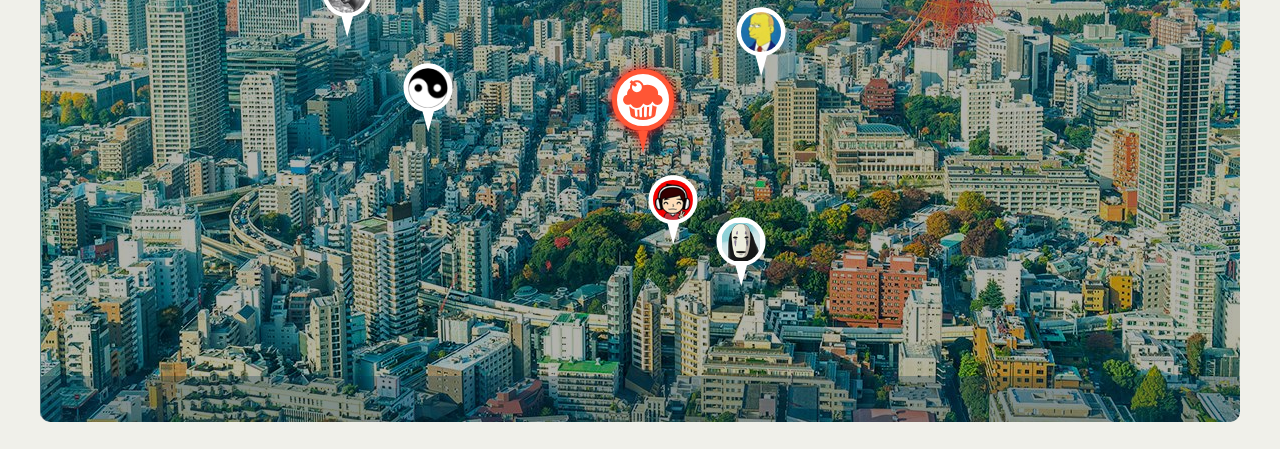
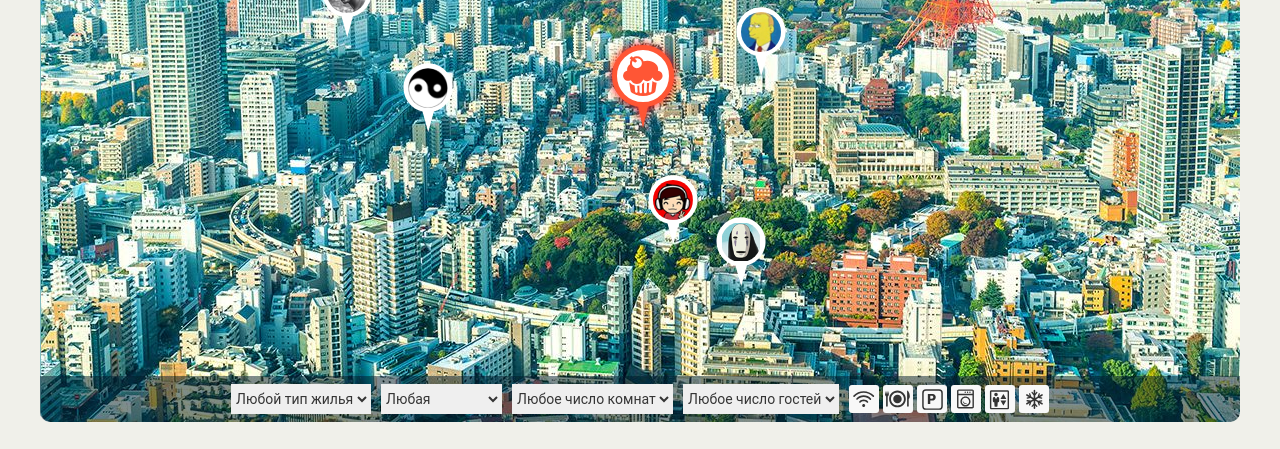
Before and after one commit to VolokhovOleg/36491-keksobooking, a website: page index.html in a window 1280 px wide. Both pictures are taken after a click on the button "Поставь меня куда-нибудь". Shown: the part 328-777 px from the top of the page. Drawn offline with Linux system fonts and the light colour scheme; files whose address does not match are found by name.

Commit message:
Правка#2

```diff
--- a/css/style.css
+++ b/css/style.css
@@ -1216,7 +1216,3 @@ fieldset {
       -ms-transform: translateX(-50%);
           transform: translateX(-50%);
 }
-
-.hide-js {
-  display: none;
-}
--- a/index.html
+++ b/index.html
@@ -23,7 +23,7 @@
 
         <button class="map__pin map__pin--main" style="left: 570px; top: 375px;">
           <img src="img/muffin-red.svg" width="40" height="44" draggable="false" alt="Метка объявления">
-          <svg class="map__pin--decoration-js" viewBox="0 0 70 70" width="156" height="156" aria-label="Метка для поиска жилья">
+          <svg viewBox="0 0 70 70" width="156" height="156" aria-label="Метка для поиска жилья">
             <defs>
               <path d="M35,35m-23,0a23,23 0 1,1 46,0a23,23 0 1,1 -46,0" id="tophalf" />
             </defs>
--- a/js/map.js
+++ b/js/map.js
@@ -49,6 +49,7 @@ var pinSize = {
   HEIGHT: 50
 };
 var adsArray = [];
+var pinsArray = [];
 var offerTypesTranslation = {
   'flat': 'Квартира',
   'bungalo': 'Бунгало',
@@ -63,12 +64,9 @@ var container = document.querySelector('.map__filters-container');
 var mainPin = document.querySelector('.map__pin--main');
 var mapPinsBlock = document.querySelector('.map__pins');
 var mapPin = mainTemplate.content.querySelector('.map__pin');
-var headerFieldsets = document.querySelector('.ad-form-header');
-var fieldsets = document.querySelectorAll('.ad-form__element');
-var pinDecoratin = document.querySelector('.map__pin--decoration-js');
 var mainForm = document.querySelector('.ad-form');
 var addressInput = mainForm.querySelector('#address');
-
+var fieldsets = mainForm.getElementsByTagName('fieldset');
 var mainPinProperties = {
   'position': {
     'X': mainPin.offsetTop,
@@ -76,7 +74,7 @@ var mainPinProperties = {
   },
   'WIDTH': 65,
   'HEIGHT': 65,
-  'ACTIVE_PIN_HEIGHT': 114
+  'TAIL': 22
 };
 
 var getRandomInteger = function (min, max) {
@@ -143,30 +141,34 @@ var createAd = function (i) {
   };
 };
 
-var getAd = function (i) {
-  removePreviusAdCard();
+var getAd = function (array) {
   var fragment = document.createDocumentFragment();
-  fragment.appendChild(renderAd(adsArray[i]));
+  fragment.appendChild(renderAd(array));
   map.insertBefore(fragment, container);
 };
 
-var renderPin = function (array, i) {
+var renderPin = function (array) {
+  if (pinsArray.length < AMOUNT_OF_ADS) {
     var pinElement = mapPin.cloneNode(true);
     var pinImg = pinElement.querySelector('img');
 
     var style = {
-    top: 'top:' + (array[i].location.y - pinSize.HEIGHT / 2) + 'px;',
-    left: 'left:' + (array[i].location.x - pinSize.WIDTH) + 'px;'
+      top: 'top:' + (array.location.y - pinSize.HEIGHT / 2) + 'px;',
+      left: 'left:' + (array.location.x - pinSize.WIDTH) + 'px;'
     };
 
     pinElement.style = style.top + style.left;
-  pinImg.src = array[i].author.avatar;
-  pinImg.alt = array[i].offer.title;
+    pinImg.src = array.author.avatar;
+    pinImg.alt = array.offer.title;
 
     pinElement.addEventListener('click', function () {
-    getAd(i);
+      getAd(array);
     });
+
+    pinsArray.push(pinElement);
+
     mapPinsBlock.appendChild(pinElement);
+  }
 };
 
 var getFeature = function (arr) {
@@ -185,6 +187,10 @@ var getPhoto = function () {
 };
 
 var renderAd = function (card) {
+  if (map.querySelector('.map__card') !== null) {
+    removeAdCard();
+  }
+
   var adElement = cardTemplate.cloneNode(true);
   var rooms = card.offer.rooms;
   var guests = card.offer.guests;
@@ -208,7 +214,13 @@ var renderAd = function (card) {
     adElement.querySelector('.popup__photos').appendChild(getPhoto(card.offer.photos[photoIndex])).src = card.offer.photos[photoIndex];
   }
 
-  closeAd(closeAdBtn);
+  closeAdBtn.addEventListener('click', removeAdCard);
+
+  document.addEventListener('keydown', function (evt) {
+    if (evt.keyCode === ESC_KEYCODE && map.querySelector('.map__card') !== null) {
+      removeAdCard();
+    }
+  });
 
   return adElement;
 };
@@ -216,71 +228,45 @@ var renderAd = function (card) {
 var getAdsArray = function (amount) {
   for (var i = 0; i < amount; i++) {
     adsArray[i] = createAd(i);
-    renderPin(adsArray, i);
+    renderPin(adsArray[i]);
   }
 };
 
-var removePreviusAdCard = function () {
-  var allMapCards = map.querySelectorAll('.map__card');
+var removeAdCard = function () {
+  var renderedCard = map.querySelector('.map__card');
+  renderedCard.remove();
+};
 
-  for (var i = 0; i < allMapCards.length; i++) {
-    map.removeChild(allMapCards[i]);
+var disabledForm = function () {
+  for (var i = 0; i < fieldsets.length; i++) {
+    fieldsets[i].disabled = true;
   }
 };
 
-var removePreviousPins = function () {
-  var allPins = mapPinsBlock.querySelectorAll('.map__pin');
-
-  for (var i = 1; i < allPins.length; i++) {
-    mapPinsBlock.removeChild(allPins[i]);
+var activateForm = function () {
+  for (var i = 0; i < fieldsets.length; i++) {
+    fieldsets[i].disabled = false;
   }
-};
-
-var getFormDisabled = function () {
-  for (var indexFieldset = 0; indexFieldset < fieldsets.length; indexFieldset++) {
-    fieldsets[indexFieldset].disabled = true;
-  }
-  headerFieldsets.disabled = true;
-};
-
-var getFormAvailable = function () {
-  for (var indexFieldset = 0; indexFieldset < fieldsets.length; indexFieldset++) {
-    fieldsets[indexFieldset].disabled = false;
-  }
-  headerFieldsets.disabled = false;
-  pinDecoratin.style = 'display: none;';
   mainForm.classList.remove('ad-form--disabled');
 };
 
 var activatePage = function () {
-  removePreviousPins();
-  removePreviusAdCard();
+  map.classList.remove('map--faded');
   getAdsArray(AMOUNT_OF_ADS);
-  getFormAvailable();
-  mainPin.style = 'left: 570px; top: 375px; height: ' + mainPinProperties.ACTIVE_PIN_HEIGHT + 'px;';
-  getMainPinProperties(mainPinProperties.ACTIVE_PIN_HEIGHT);
+  activateForm();
+  getMainPinProperties(mainPinProperties.TAIL);
 };
 
-var closeAd = function (closeAdBtn) {
-  closeAdBtn.addEventListener('click', removePreviusAdCard);
-  document.addEventListener('keydown', function (evt) {
-    if (evt.keyCode === ESC_KEYCODE) {
-      evt.preventDefault();
-      removePreviusAdCard();
-    }
-  });
-};
-
-var getMainPinProperties = function (pinHeight) {
+var getMainPinProperties = function (tail) {
 
   var mainPinPositionX = Math.round(mainPinProperties.position.X + mainPinProperties.WIDTH / 2);
-  var mainPinPositionY = Math.round(mainPinProperties.position.Y + pinHeight / 2);
+  var mainPinPositionY = Math.round(mainPinProperties.position.Y + (mainPinProperties.HEIGHT / 2 + tail));
 
   addressInput.value = mainPinPositionY + ', ' + mainPinPositionX;
 };
 
 mainPin.addEventListener('mouseup', activatePage);
 
-getMainPinProperties(mainPinProperties.HEIGHT);
+getMainPinProperties(0);
 
-getFormDisabled();
+disabledForm();
```
Lines whose indentation alone changed are shown as unchanged.
